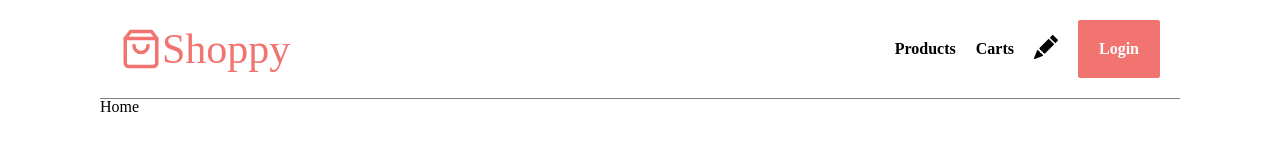
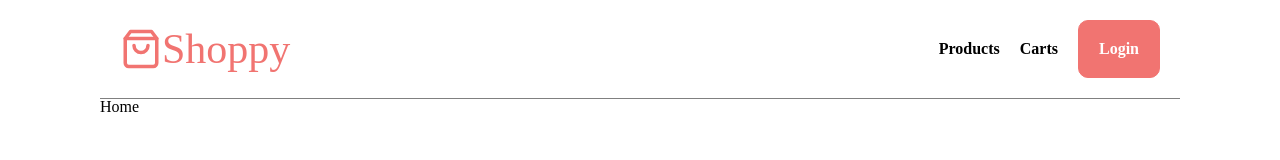
Before and after one commit to khv2644511/Shoppy_React, a React (Create React App) app in the folder my-app/: page / in a window 1280 px wide. Shown: the top 160 px of the page. Built offline with nearby package versions, Linux system fonts and the light colour scheme; no server answers.

Commit message:
Modify : Button Style 수정

```diff
--- a/my-app/src/components/Navbar/Navbar.jsx
+++ b/my-app/src/components/Navbar/Navbar.jsx
@@ -29,9 +29,11 @@ export default function Navbar() {
       <nav className="header-nav">
         <Link to="/products">Products</Link>
         <Link to="/carts">Carts</Link>
-        <Link to="/products/new" className="header-nav-pencil">
-          <BsFillPencilFill />
-        </Link>
+        {user && user.isAdmin && (
+          <Link to="/products/new" className="header-nav-pencil">
+            <BsFillPencilFill />
+          </Link>
+        )}
         {user && <User user={user} />}
         {!user && <Button text={"Login"} onClick={login} />}
         {user && <Button text={"Logout"} onClick={logout} />}
--- a/my-app/src/components/ui/button.css
+++ b/my-app/src/components/ui/button.css
@@ -2,7 +2,7 @@ button {
   border: 1px solid #f17471;
   background-color: #f17471;
   padding: 20px 20px;
-  border-radius: 2px;
+  border-radius: 10px;
   color: #fff;
 }
 
```
